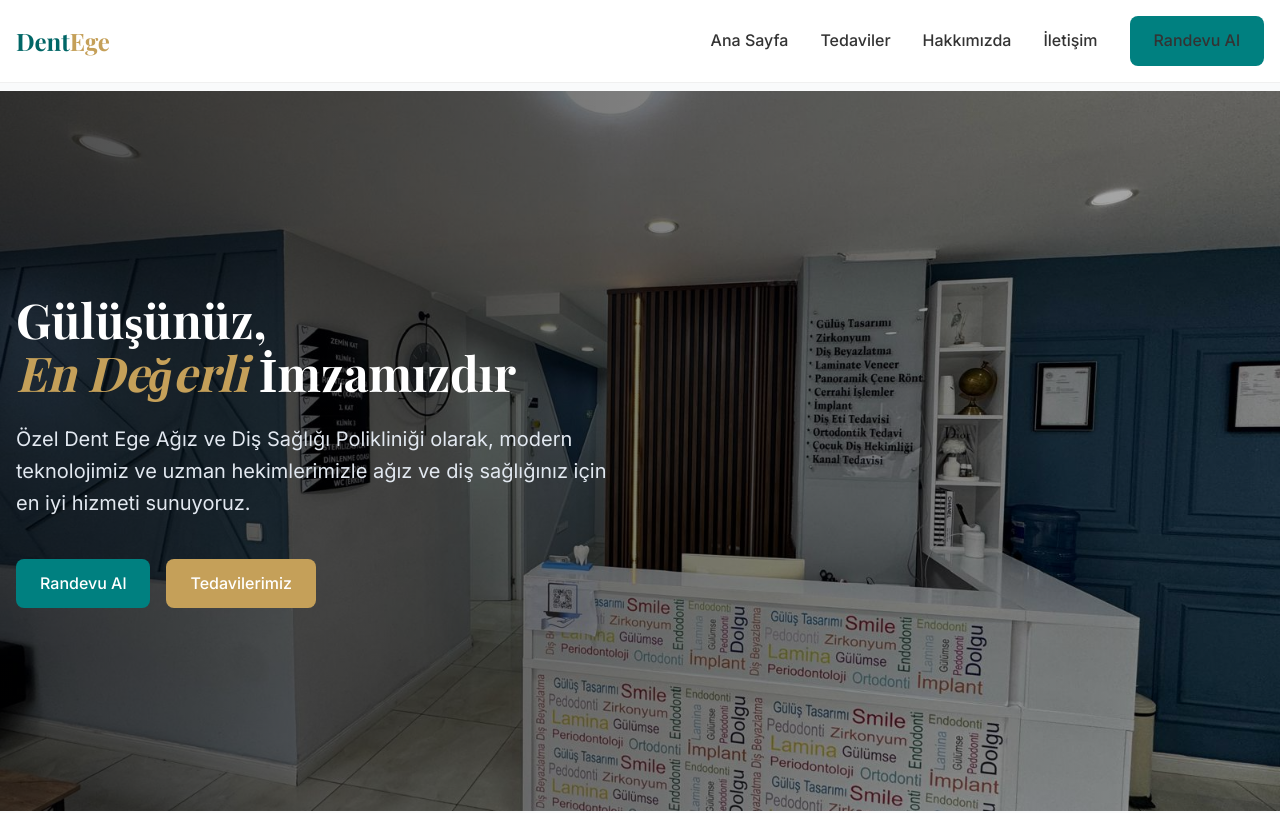
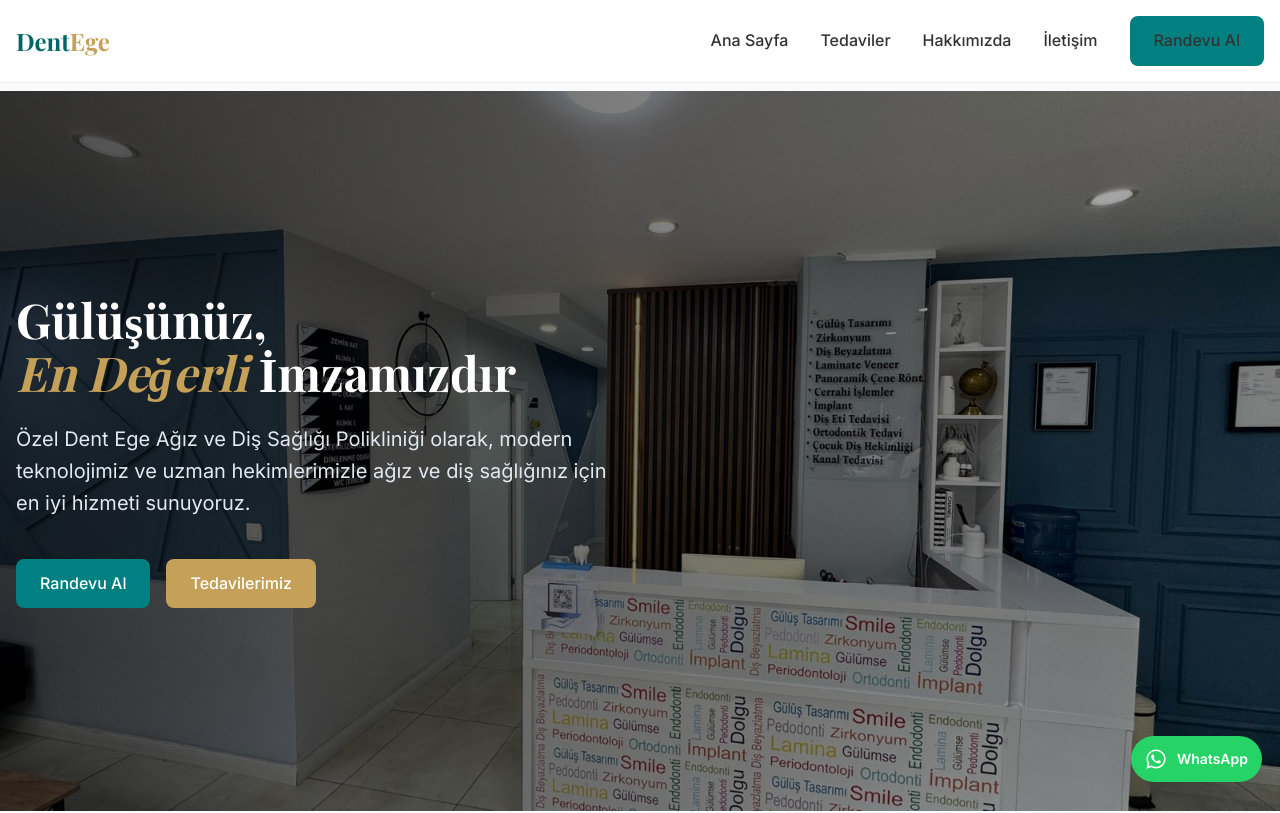
Before and after one commit to ozgekacmazz/dentege-website, a React (Vite) app: page / in a window 1280 px wide. Shown: the top 813 px of the page. Built offline with nearby package versions, Linux system fonts and the light colour scheme.

Commit message:
UI: show floating WhatsApp button on all pages

```diff
--- a/src/components/Layout.tsx
+++ b/src/components/Layout.tsx
@@ -1,6 +1,7 @@
 import React from 'react';
 import Navbar from './Navbar';
 import Footer from './Footer';
+import WhatsAppFloat from './WhatsAppFloat';
 
 interface LayoutProps {
     children: React.ReactNode;
@@ -13,6 +14,10 @@ const Layout: React.FC<LayoutProps> = ({ children }) => {
             <main style={{ minHeight: '80vh', paddingTop: '0.5rem' }}>
                 {children}
             </main>
+
+            {/* Sağ altta sabit WhatsApp butonu */}
+            <WhatsAppFloat />
+
             <Footer />
         </div>
     );
--- /dev/null
+++ b/src/components/WhatsAppFloat.tsx
@@ -0,0 +1,22 @@
+import { FaWhatsapp } from "react-icons/fa";
+import "../styles/WhatsAppFloat.css";
+
+const WhatsAppFloat = () => {
+    const WHATSAPP_URL = "https://wa.me/905065364145";
+
+    return (
+        <a
+            href={WHATSAPP_URL}
+            target="_blank"
+            rel="noopener noreferrer"
+            className="whatsapp-float"
+            aria-label="WhatsApp ile randevu alın"
+            title="WhatsApp ile randevu alın"
+        >
+            <FaWhatsapp />
+            <span className="whatsapp-float-text">WhatsApp</span>
+        </a>
+    );
+};
+
+export default WhatsAppFloat;
--- /dev/null
+++ b/src/styles/WhatsAppFloat.css
@@ -0,0 +1,45 @@
+.whatsapp-float {
+    position: fixed;
+    right: 18px;
+    bottom: 18px;
+    z-index: 9999;
+
+    display: inline-flex;
+    align-items: center;
+    gap: 10px;
+
+    padding: 12px 14px;
+    border-radius: 999px;
+
+    background: #25d366;
+    color: #fff;
+    text-decoration: none;
+    font-weight: 600;
+
+    box-shadow: 0 12px 30px rgba(0, 0, 0, 0.18);
+    transform: translateY(0);
+    transition: transform 0.2s ease, box-shadow 0.2s ease;
+}
+
+.whatsapp-float svg {
+    font-size: 22px;
+}
+
+.whatsapp-float:hover {
+    transform: translateY(-2px);
+    box-shadow: 0 16px 36px rgba(0, 0, 0, 0.22);
+}
+
+.whatsapp-float-text {
+    font-size: 14px;
+}
+
+/* Mobilde sadece ikon kalsın, daha şık dursun */
+@media (max-width: 640px) {
+    .whatsapp-float {
+        padding: 12px;
+    }
+    .whatsapp-float-text {
+        display: none;
+    }
+}
```
